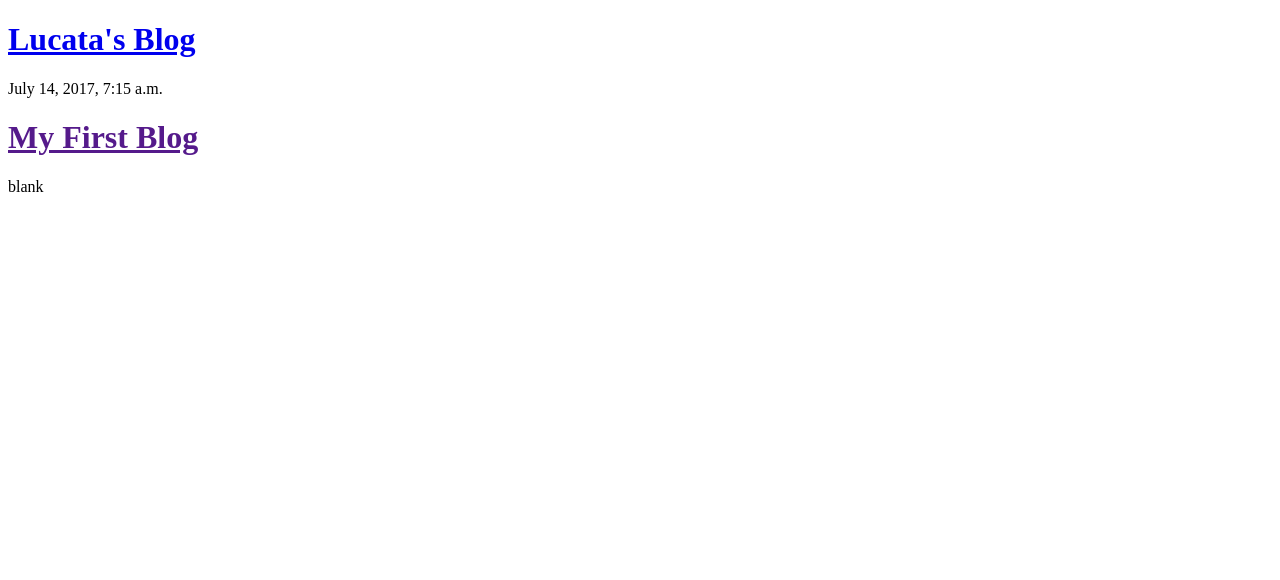
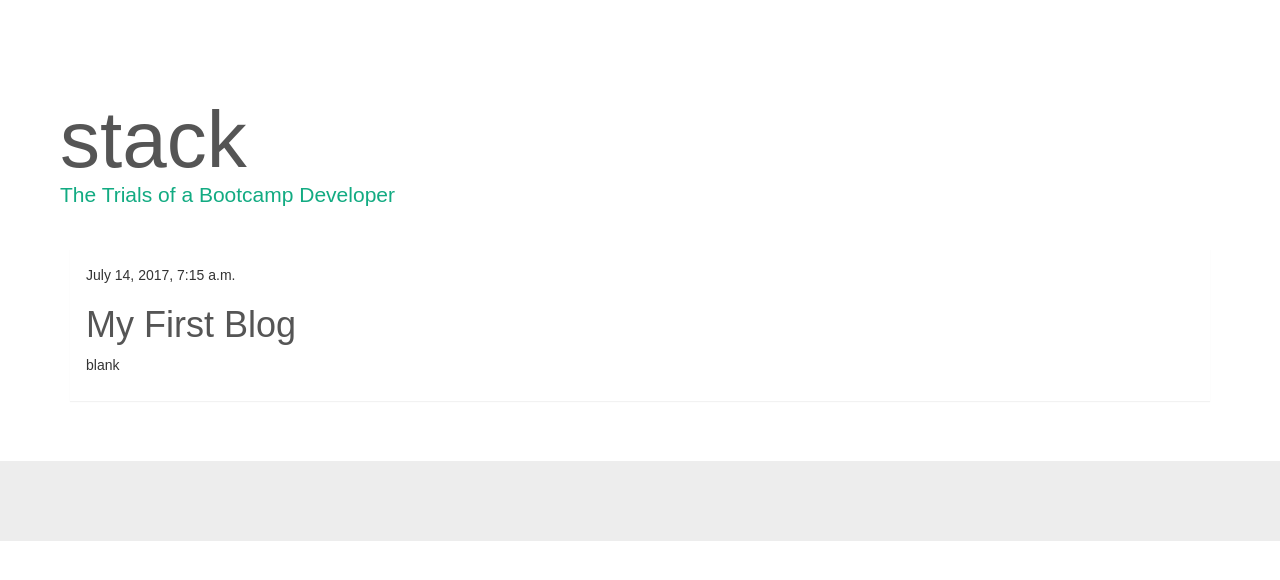
Before and after one commit to Diomede81/blog_example, a Django app: template templates/blogposts.html in a window 1280 px wide. Shown: the top 580 px of the page. Run offline with Django 3.2, Linux system fonts and the light colour scheme; the template is opened without the code that fills it: values that come from a table or form of the project are taken from there, others are empty; data comes from the database, SQL or seed files in the repository; parts of the project's set-up code (start-up, migrations or seed data) failed here and were passed over; some libraries are stand-ins or nearby versions.

Commit message:
updated base html file with new elements for improved styling

```diff
--- a/templates/base.html
+++ b/templates/base.html
@@ -1,21 +1,40 @@
+{% load staticfiles %}
 <!DOCTYPE html>
-<html lang="en">
 <head>
-    <meta charset="UTF-8">
-    <title>Lucata's Blog</title>
+    <title>Stack - BootCamp Blog</title>
+    <link rel="stylesheet" href="https://cdnjs.cloudflare.com/ajax/libs/bootswatch/3.3.6/cerulean/bootstrap.min.css">
+    <link rel="stylesheet" href="{% static "css/blog.css" %}">
 </head>
 <body>
-    <div>
-        <h1><a href="/">Lucata's Blog</a></h1>
+<div id="masthead">
+    <div class="container">
+        <div class="row">
+                <h1> stack
+                    <p id="logo" class="lead">The Trials of a Bootcamp Developer</p>
+                </h1>
+        </div>
     </div>
-    <div>
-        <div>
-            <div>
-                {% block content %}
-
-                {% endblock %}
+</div>
+<div class="container">
+    <div class="row">
+        <div class="col-md-12">
+            <div class="panel">
+                <div class="panel-body">
+                    <!--blog entries-->
+                    {% block content %}
+                    {% endblock %}
+                    <!--blog entries-->
+                </div>
             </div>
         </div>
     </div>
+</div>
+<footer>
+    <div class="container">
+    </div>
+</footer>
+<!-- script references -->
+<script src="https://cdnjs.cloudflare.com/ajax/libs/jquery/3.2.1/jquery.min.js"></script>
+<script src="https://cdnjs.cloudflare.com/ajax/libs/twitter-bootstrap/3.3.7/js/bootstrap.min.js"></script>
 </body>
 </html>
```
